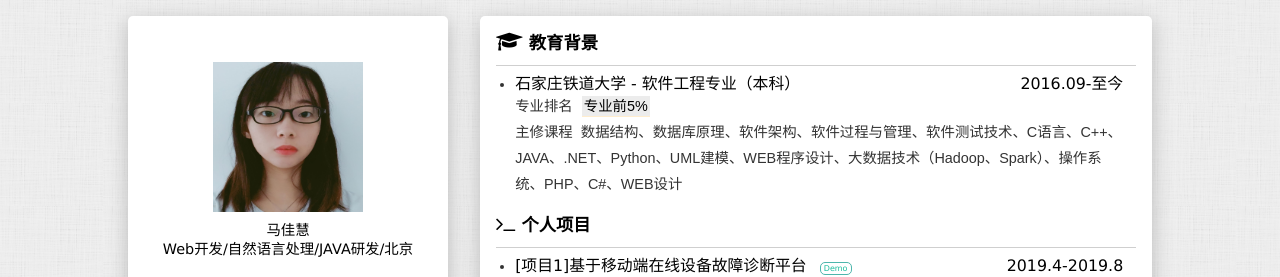
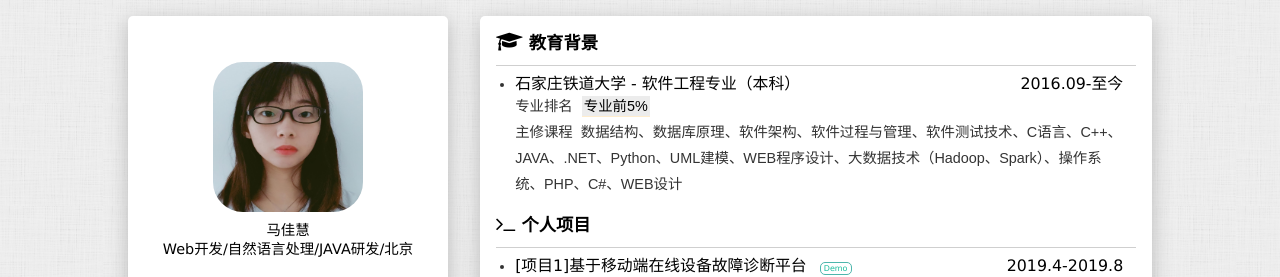
Before and after one commit to mmmjh/mmmjh.github.io, a plain HTML site: page index.html in a window 1280 px wide. Shown: the top 277 px of the page. Drawn offline with Linux system fonts and the light colour scheme.

Commit message:
Update index.html

```diff
--- a/index.html
+++ b/index.html
@@ -40,7 +40,7 @@
             <!-- 个人肖像 -->
             <section class="me">
 
-<img style="width:150px;height:150px;margin-top:30px" src="assets/images/head.jpg" >
+<img style="width:150px;height:150px;margin-top:30px;border-radius:30px" src="assets/images/head.jpg" >
                 <h1 class="name">马佳慧</h1>
                 <h4 class="info-job">Web开发/自然语言处理/JAVA研发/北京</h4>
 
```
